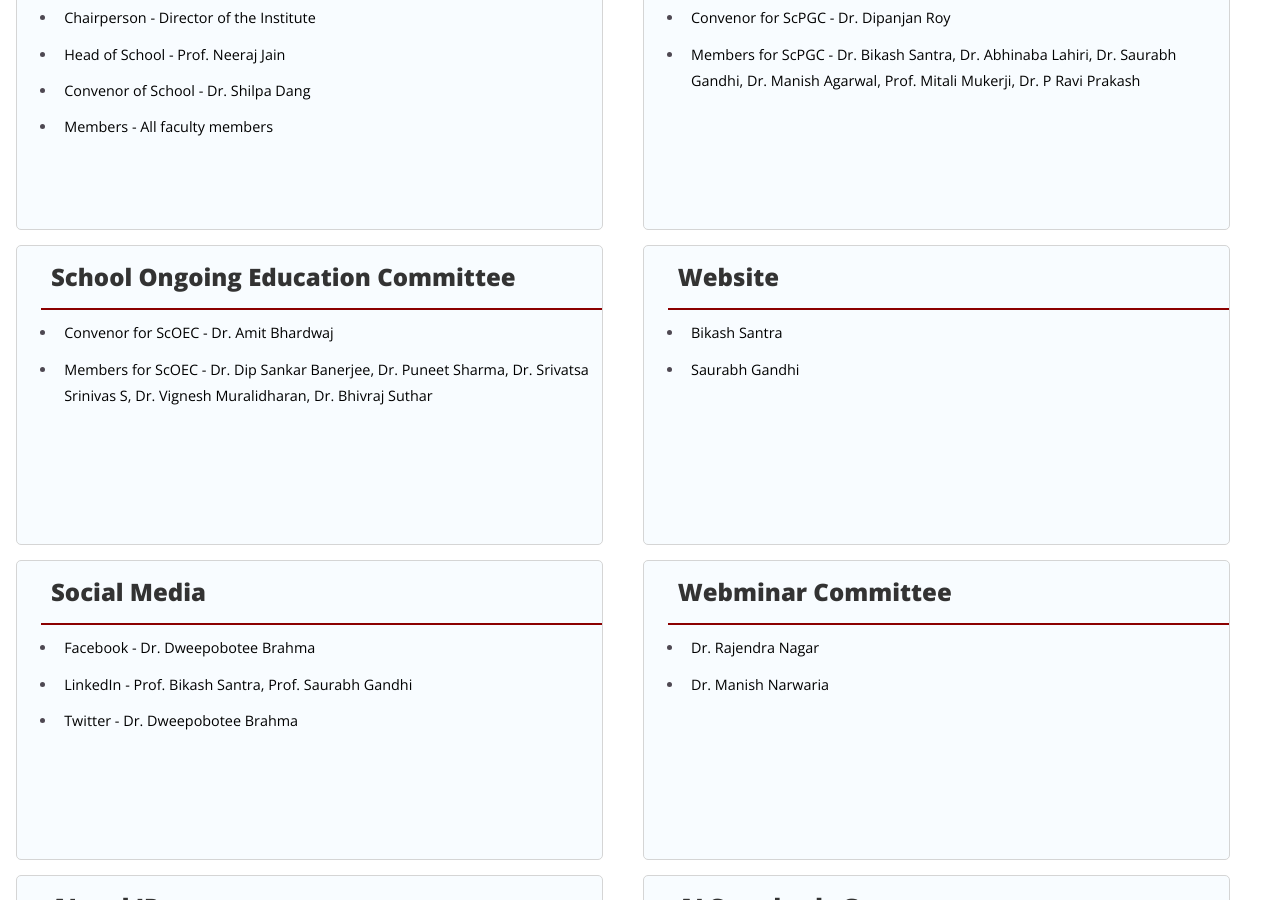
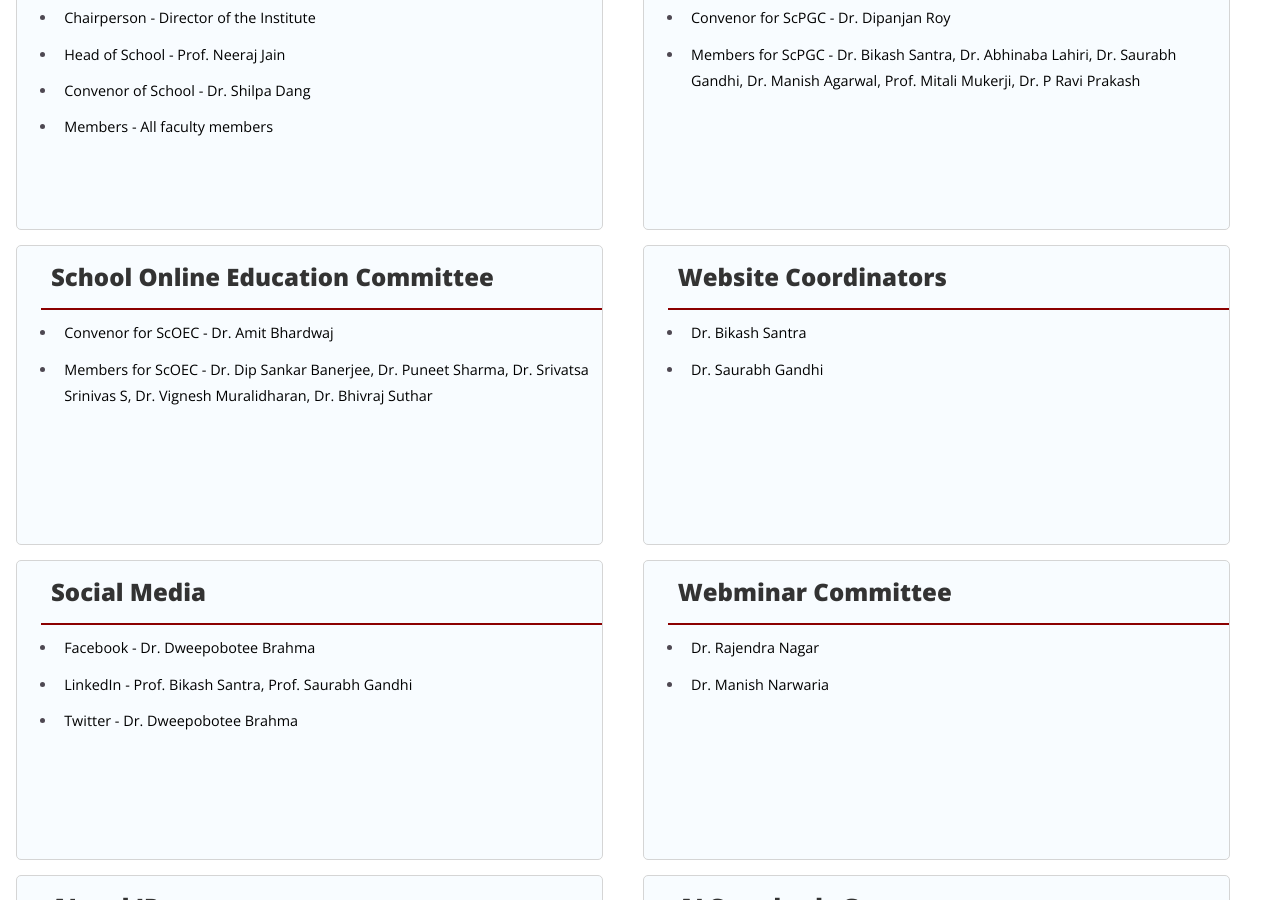
Before and after one commit to SAIDEIITJ/SAIDE_main, a Jekyll site: the page built from _pages/governance.md, in a window 1280 px wide and 900 px high, scrolled down 832 px. Built offline with Jekyll 4.4.1, drawn with Linux system fonts in a browser that asks for light colours; nearby versions of some CDN libraries; some of the changed text lies outside the part shown.

Commit message:
Update administration

```diff
--- a/_data/administration.yaml
+++ b/_data/administration.yaml
@@ -18,19 +18,19 @@
     Members for ScPGC - Dr. Bikash Santra, Dr. Abhinaba Lahiri, Dr. Saurabh
     Gandhi, Dr. Manish Agarwal, Prof. Mitali Mukerji, Dr. P Ravi Prakash
   link: null
-- position: School Ongoing Education Committee
+- position: School Online Education Committee
   entry: Convenor for ScOEC - Dr. Amit Bhardwaj
   link: null
-- position: School Ongoing Education Committee
+- position: School Online Education Committee
   entry: >-
     Members for ScOEC - Dr. Dip Sankar Banerjee, Dr. Puneet Sharma, Dr. Srivatsa
     Srinivas S, Dr. Vignesh Muralidharan, Dr. Bhivraj Suthar
   link: null
-- position: Website
-  entry: Bikash Santra
+- position: Website Coordinators
+  entry: Dr. Bikash Santra
   link: http://home.iitj.ac.in/~bikash/
-- position: Website
-  entry: Saurabh Gandhi
+- position: Website Coordinators
+  entry: Dr. Saurabh Gandhi
   link: https://csndl-iitd.github.io/cndl-website/
 - position: Social Media
   entry: Facebook - Dr. Dweepobotee Brahma
@@ -48,8 +48,8 @@
   entry: Dr. Manish Narwaria
   link: '#'
 - position: AI and IP
-  entry: Dr. Anil Kumar Tiwari, Convenor
+  entry: Convenor - Dr. Anil Kumar Tiwari
   link: http://home.iitj.ac.in/~akt/
 - position: AI Standards Group
-  entry: Prof. Mayank Vatsa, Convenor
+  entry: Convenor - Prof. Mayank Vatsa
   link: http://home.iitj.ac.in/~mvatsa/
```
